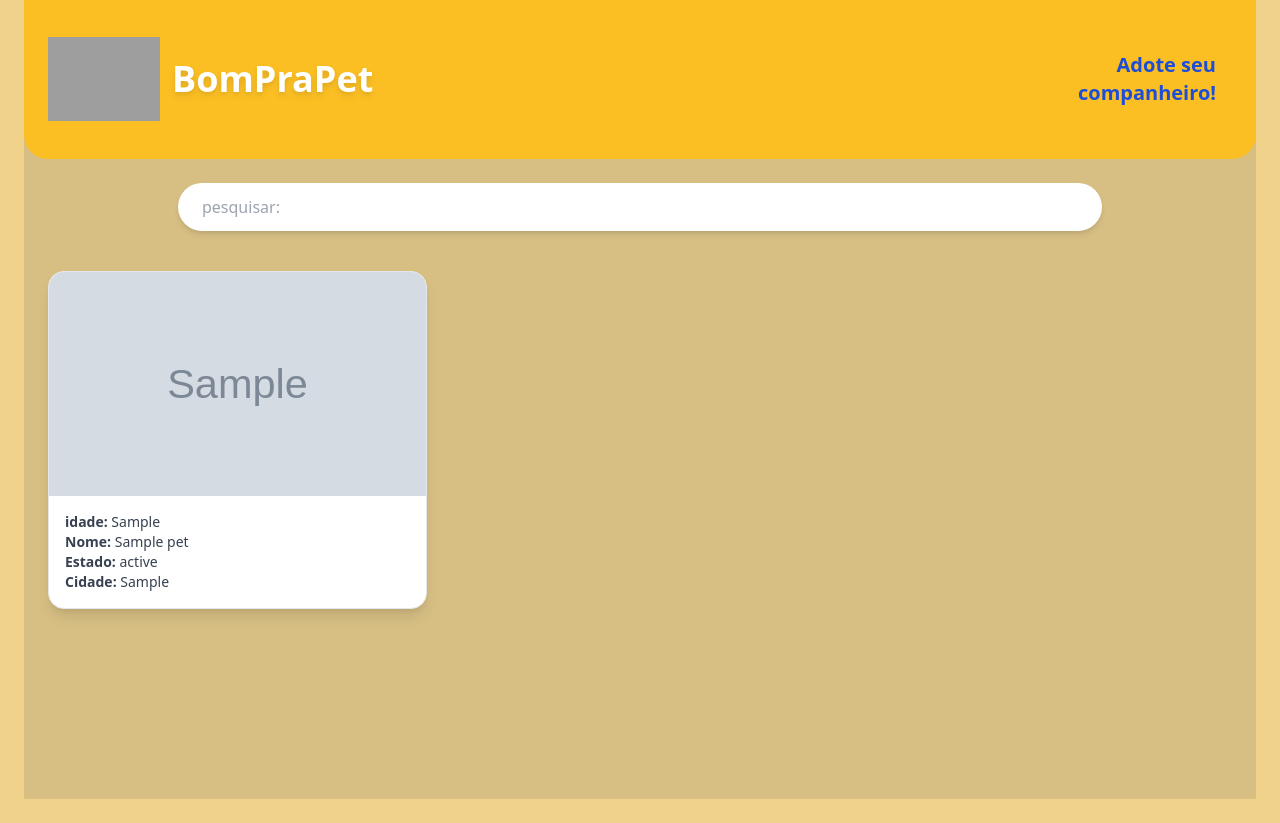
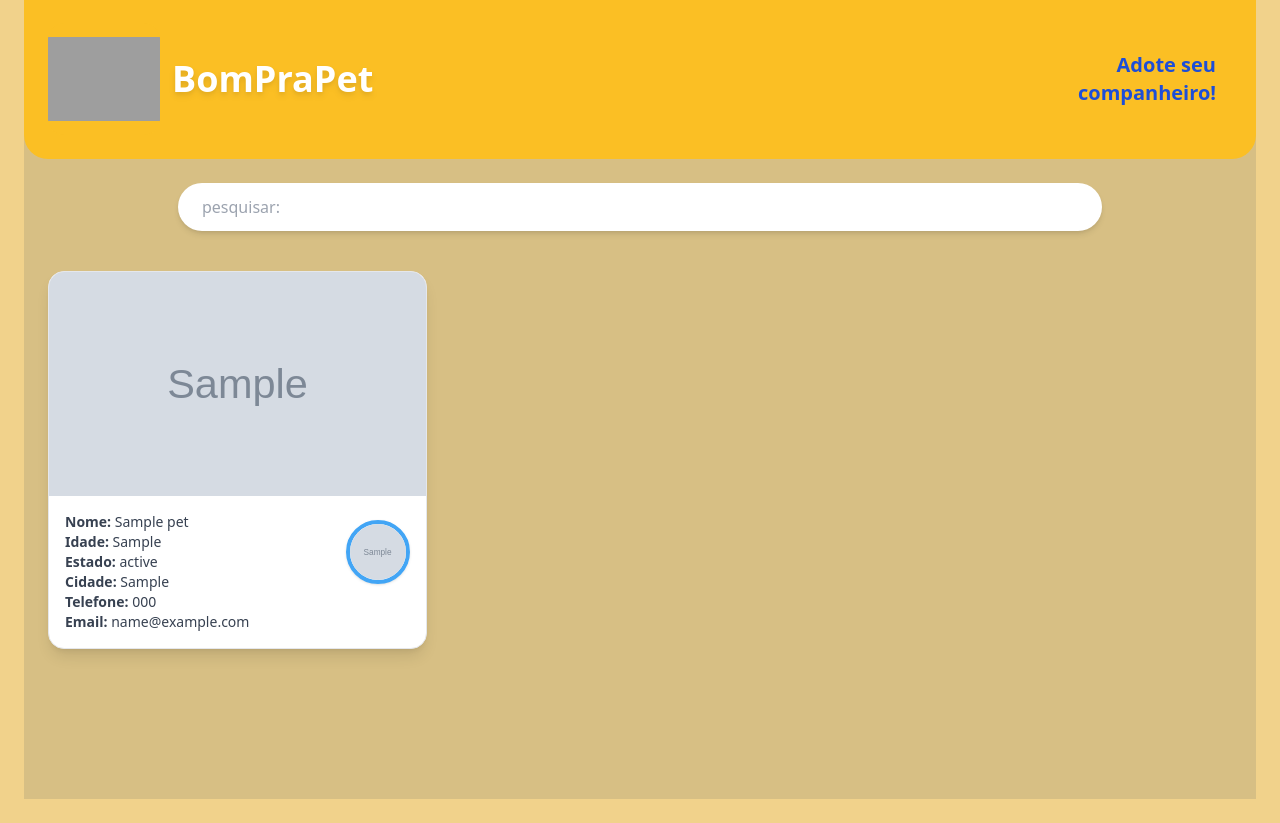
Before and after one commit to Eduardo-Henrique17/crud-python-flask-mvc-main-main-main, a Flask app: page / in a window 1280 px wide. Shown: the part 81-904 px from the top of the page. Run offline with Flask 3, Linux system fonts and the light colour scheme; tables that the repository leaves empty hold one stand-in row (values such as "Sample post"); grey boxes marked "Sample" are stand-in pictures; some libraries are stand-ins or nearby versions; grey boxes are pictures that could not be loaded.

Commit message:
Atualizações gerais

```diff
--- a/app/routes.py
+++ b/app/routes.py
@@ -79,9 +79,18 @@ def register():
             flash("Já existe um usuário com esse email.")
             return redirect(url_for('register'))
 
-        hashed_password = generate_password_hash(senha, method='sha256')
-        new_user = User(nome=nome, email=email, senha=hashed_password,estado=estado, telefone=telefone,cidade=cidade)
+        # Use pbkdf2:sha256 ou apenas padrão
+        hashed_password = generate_password_hash(senha, method='pbkdf2:sha256')
 
+        new_user = User(
+            nome=nome,
+            email=email,
+              # salva o hash na coluna 'senha'
+            estado=estado,
+            telefone=telefone,
+            cidade=cidade
+        )
+        new_user.set_password(senha)
         db.session.add(new_user)
         db.session.commit()
 
@@ -98,12 +107,12 @@ def login():
         senha = request.form['senha']
 
         user = User.query.filter_by(email=email).first()
-
-        if user and check_password_hash(user.senha, senha):
+        if user and user.check_password(senha):
             login_user(user)
             return redirect(url_for('perfil'))
         else:
             flash("Email ou senha incorretos.")
+
 
     return render_template('login.html')
 
--- a/app/templates/base.html
+++ b/app/templates/base.html
@@ -26,8 +26,12 @@
         <button type="submit" class="text-white hover:underline">Adicionar Pet</button>
       </a>
       <a href="{{ url_for('perfil') }}" class="flex items-center space-x-2">
-        <img src="{{ url_for('static', filename='perfil.png') }}" alt="Perfil" class="h-9 w-9 rounded-full">
+        <img
+        src="{{ url_for('static', filename='uploads/' ~ current_user.foto_perfil) if current_user.foto_perfil else url_for('static', filename='perfil.png') }}"
+        alt="Perfil"
+        class="h-9 w-9 rounded-full object-cover">
       </a>
+
       <a href="{{ url_for('logout') }}" method="POST">
         <button type="submit" class="text-white hover:underline">Sair</button>
       </a>
--- a/app/templates/index.html
+++ b/app/templates/index.html
@@ -14,12 +14,12 @@
             </div>
 
             <div>
-                <h1 class="text-4xl font-extrabold text-white drop-shadow-md">BomPraPet</h1>
+                <h1 class="text-4xl font-extrabold text-white drop-shadow-md ">BomPraPet</h1>
             </div>
         </div>
 
         <!-- Texto lateral -->
-        <div class="text-right pr-4">
+        <div class="text-right pr-4 ">
             <h2 class="text-xl font-bold text-blue-700">Adote seu</h2>
             <h2 class="text-xl font-bold text-blue-700">companheiro!</h2>
         </div>
--- a/app/templates/partials/pet_card.html
+++ b/app/templates/partials/pet_card.html
@@ -1,5 +1,4 @@
-
-<div class="bg-white rounded-2xl shadow-lg overflow-hidden border border-gray-200">
+<div x-data="{ open: false }" class="bg-white rounded-2xl shadow-lg overflow-hidden border border-gray-200">
 
     {% if item.imagem %}
         <img src="{{ url_for('static', filename='uploads/' ~ item.imagem) }}"
@@ -11,12 +10,58 @@
     {% endif %}
 
     <div class="p-4">
-        <p class="text-sm text-gray-700">
-            <strong>idade:</strong> {{ item.idade }}<br>
-            <strong>Nome:</strong> {{ item.nome }}<br>
-            <strong>Estado:</strong> {{ item.dono.estado }}<br>
-            <strong>Cidade:</strong> {{ item.dono.cidade }}
-        </p>
+        <div class="flex items-start justify-between">
+            <!-- Coluna de informações -->
+            <div class="flex-1 text-sm text-gray-700">
+                <p><strong>Nome:</strong> {{ item.nome }}</p>
+                <p><strong>Idade:</strong> {{ item.idade }}</p>
+                <p><strong>Estado:</strong> {{ item.dono.estado }}</p>
+                <p><strong>Cidade:</strong> {{ item.dono.cidade }}</p>
+                <p><strong>Telefone:</strong> {{ item.dono.telefone }}</p>
+                <p><strong>Email:</strong> {{ item.dono.email }}</p>
+            </div>
+
+            <!-- Coluna da imagem do perfil -->
+            <div class="ml-4">
+                <img
+                    @click="open = true"
+                    class="w-16 h-16 mt-2 rounded-full border-4 border-[#42A5F5] shadow object-cover cursor-pointer"
+                    src="{{ url_for('static', filename='uploads/' ~ item.dono.foto_perfil) if item.dono.foto_perfil else '/static/img/user.png' }}"
+                    alt=""
+                >
+            </div>
+        </div>
+    </div>
+
+    <!-- MODAL DO USUÁRIO -->
+    <div
+        x-show="open"
+        class="fixed inset-0 flex items-center justify-center bg-black bg-opacity-50 z-50"
+        x-transition:enter="transition ease-out duration-300"
+        x-transition:enter-start="opacity-0"
+        x-transition:enter-end="opacity-100"
+        x-transition:leave="transition ease-in duration-200"
+        x-transition:leave-start="opacity-100"
+        x-transition:leave-end="opacity-0"
+    >
+        <div
+            class="bg-white rounded-xl p-6 w-80 relative"
+            @click.away="open = false"
+        >
+            <button @click="open = false" class="absolute top-2 right-2 text-gray-500 hover:text-gray-800">&times;</button>
+            <div class="flex flex-col items-center">
+                <img
+                    class="w-24 h-24 rounded-full border-4 border-[#42A5F5] shadow object-cover mb-4"
+                    src="{{ url_for('static', filename='uploads/' ~ item.dono.foto_perfil) if item.dono.foto_perfil else '/static/img/user.png' }}"
+                    alt=""
+                >
+                <h2 class="text-xl font-bold">{{ item.dono.nome }}</h2>
+                <p><strong>Email:</strong> {{ item.dono.email }}</p>
+                <p><strong>Telefone:</strong> {{ item.dono.telefone }}</p>
+                <p><strong>Estado:</strong> {{ item.dono.estado }}</p>
+                <p><strong>Cidade:</strong> {{ item.dono.cidade }}</p>
+            </div>
+        </div>
     </div>
 
 </div>
--- a/config.py
+++ b/config.py
@@ -3,5 +3,5 @@ basedir = os.path.abspath(os.path.dirname(__file__))
 
 class Config:
     # Formato: mysql+pymysql://USUARIO:SENHA@HOST/NOME_DO_BANCO
-    SQLALCHEMY_DATABASE_URI = 'mysql+pymysql://flaskuser:1234@localhost:3306/crud_flask'
+    SQLALCHEMY_DATABASE_URI = 'mysql+pymysql://flaskuser:1234@localhost:3307/crud_flask'
     SQLALCHEMY_TRACK_MODIFICATIONS = False
```
Also changed, not shown: app/models.py (+9 -9 lines), requirements.txt (+7 -6 lines), app/static/uploads/14ea25020f614f85949005b33b830994_20250822_1608_Banner BomPraPet_simple_compose_01k39jvrpxf24adk8at1hdz0g6.png (added), app/static/uploads/33021bbbb5334a238cdb97e58b2b8d1c_20250822_1608_Banner_BomPraPet_simple_compose_01k39jvrpyfgfrwxrzkz1axhmm.png (added), app/static/uploads/386b5e22de814b19903e51e44e41541b_conheca-as-caracteristicas-do-pinscher-branco-1024x683.jpg (added), app/static/uploads/6fe0e7fefcc346cd9735fde2a733f97d_ChatGPT_Image_26_de_nov._de_2025_14_03_11.png (added), app/static/uploads/764faf50590f463c8ab9cda34a5ad187_Dean_Blunt.png (added), app/static/uploads/7b6bcb0246e84249a5e3e680f55d0fcb_bee movie .jfif (added), app/static/uploads/976141834d6a42f3b991e6ae505ce5b9_Dog.webp (added), app/static/uploads/a92cb39649c349e9bb75e9a9dfc0f9e7_Dean Blunt.png (added), app/static/uploads/d3de50f3e9154c369b38fb14b4f40b41_black-screen-background-0hs654ce3dfbthdl.jpg (added), 1 other file.
